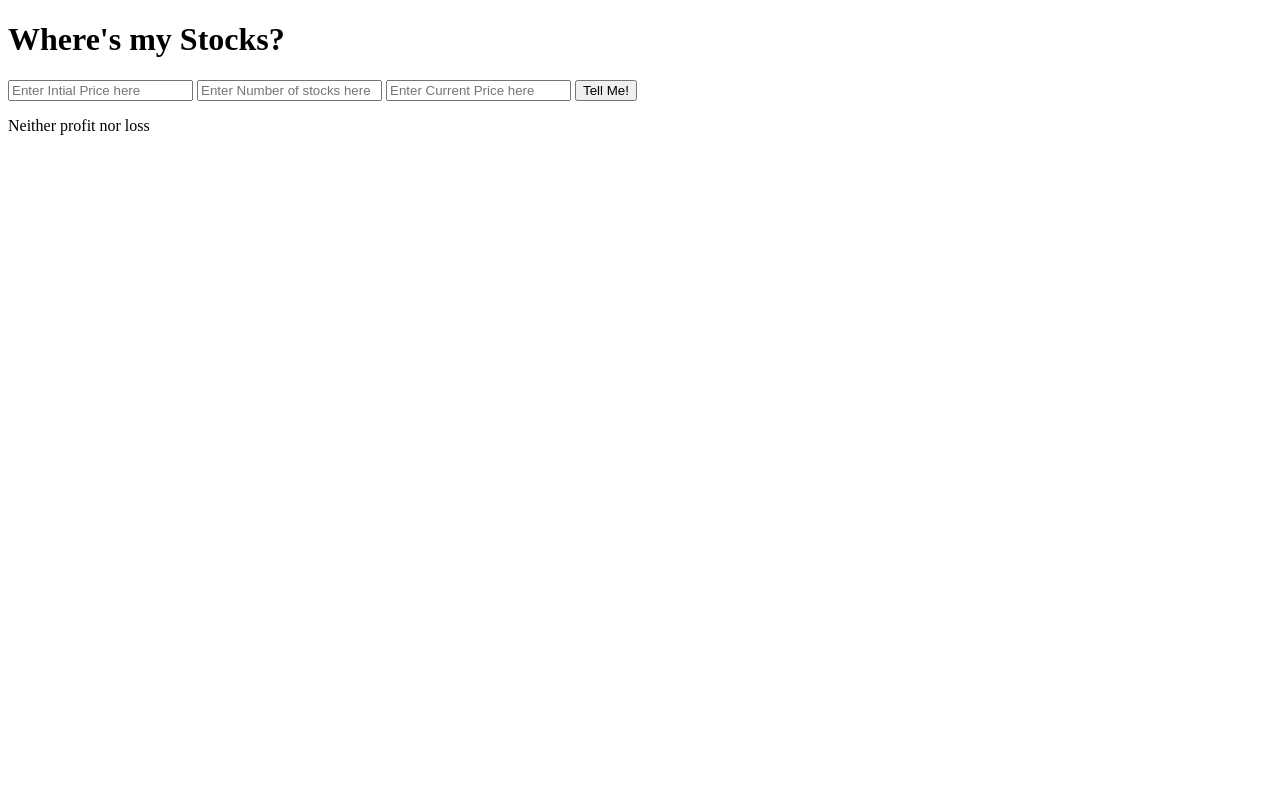
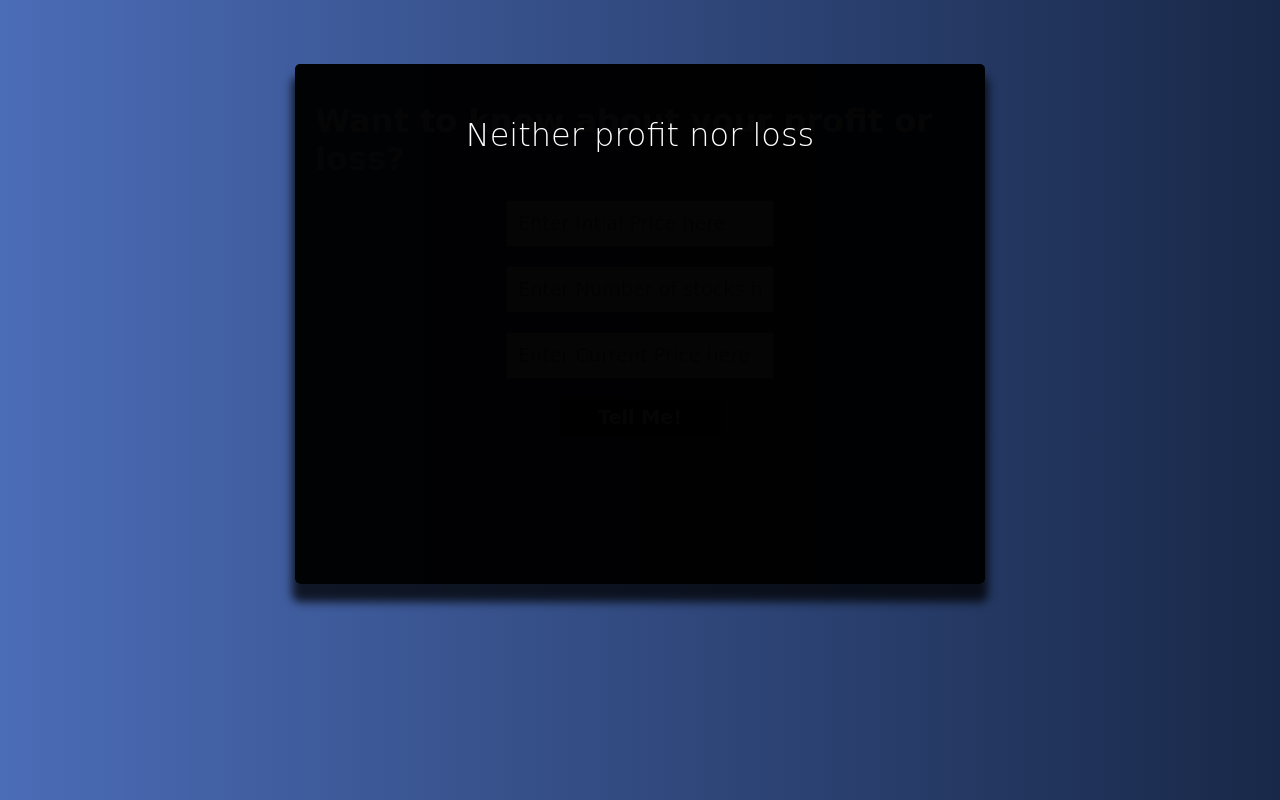
Before and after one commit to VidhiAgg/stocks, a plain HTML site: page index.html in a window 1280 px wide. Both pictures are taken after a click on the button "Tell Me!". Drawn offline with Linux system fonts and the light colour scheme.

Commit message:
Feat : final push.

```diff
--- a/app.js
+++ b/app.js
@@ -2,26 +2,28 @@ var intialPrice = document.querySelector("#intialPrice");
 var stockNumber = document.querySelector("#stock-number");
 var currentPrice = document.querySelector("#current-price");
 var submitButton = document.querySelector("#submit-btn");
+var outputPopupBox = document.querySelector(".output-container")
 var output = document.querySelector("#output");
+outputPopupBox.style.display = "none";
 output.style.display = "none";
 submitButton.addEventListener("click", getResult);
 function getResult()
 {
-    var     intial =(intialPrice.value);
+    var intial =(intialPrice.value);
     var quantity = (stockNumber.value);
     var currentAmount = (currentPrice.value);
     if( currentAmount > intial )
     {
         var profit =(currentAmount-intial)*quantity;
         var profitPercentage = (profit/intial)*100;
-        var message = `You have a profit of ${profitPercentage}% and that is  ${profit}`;
+        var message = `You have a 📈 profit of ${profitPercentage}% and that is ${profit}. 🤑`;
         showOutput(message,"Profit");
     }
     else if( currentAmount < intial )
     {
         var loss =(intial-currentAmount)*quantity;
         var lossPercentage = (loss/intial)*100;
-        var message = `You have a loss of ${lossPercentage}% and that is  ${loss}`;
+        var message = `You have a 📉 loss of ${lossPercentage}% and that is ${loss} 🙁`;
         showOutput(message,"Loss");
 
     }
@@ -35,18 +37,23 @@ function showOutput(message,status )
 switch(status)
 {
     case "Profit" :
+    outputPopupBox.style.display = "block"
     output.style.display="block";
-    //output.style.color ="green";
+    outputPopupBox.style.background = "rgba(6, 214, 86, 0.979)"
      output.innerText = message;
         break;
      case "Loss" :
+     outputPopupBox.style.display = "block"
     output.style.display="block";
-    //output.style.color ="red";
+    outputPopupBox.style.background = "rgba(255, 15, 15, 0.979)"
+
      output.innerText = message;
      break;
 
      case "neutral" :
+     outputPopupBox.style.display = "block"
     output.style.display="block";
+    outputPopupBox.style.background = "rgba(0, 0, 0, 0.979)"
      output.innerText = message;
 }
 }
--- a/index.html
+++ b/index.html
@@ -8,15 +8,19 @@
     <link rel="stylesheet" href="style.css">
 </head>
 <body>
+
+    <h1>Want to know about your profit or loss?</h1>
+    <div class="output-container">
+        <p id="output"></p>
+    </div>
     <div class="stock-details-class" >
-        <h1>Where's my Stocks?</h1>
-        <input type="text" id="intialPrice" placeholder="Enter Intial Price here"/>
-        <input type="text" id="stock-number" placeholder="Enter Number of stocks here"/>
-        <input type="text" id="current-price" placeholder="Enter Current Price here"/>
+
+        <input type="text" id="intialPrice" placeholder="Enter Intial Price here"/><br/>
+        <input type="text" id="stock-number" placeholder="Enter Number of stocks here"/><br/>
+        <input type="text" id="current-price" placeholder="Enter Current Price here"/><br/>
         <button id="submit-btn">Tell Me!</button>
     </div>
-    <div class="output-class"></div>
-    <p id="output"></p>
+
 </body>
 <script src="app.js"></script>
 </html>
--- a/style.css
+++ b/style.css
@@ -0,0 +1,70 @@
+:root{
+    --primary-bg-color: linear-gradient(90deg, #4b6cb7 0%, #182848 100%);
+    --font-family: 'Sue Ellen Francisco', cursive;
+    --font-color : white;
+    --font-weight : 900;
+    --font-size : 2rem;
+    --max-width: 650px;
+}
+body{
+    background: var(--primary-bg-color);
+    font-family: var(--font-family);
+    color: var(--font-color);
+    font-weight: var(--font-weight);
+    margin: auto;
+    max-width: var(--max-width);
+    margin-top: 8%;
+}
+input, button{
+    display: block;
+    padding: 10px 10px;
+    line-height: 1rem;
+    font-size: 1.2em;
+    align-self: center;
+    outline: none;
+    margin: auto;
+    font-family: var(--font-family);
+
+}
+input:focus{
+    border: 0;
+    border-bottom: 2px solid #081630;
+    transition: 0.4s;
+}
+#submit-btn{
+    background: #010711;
+    color: white;
+    font-weight: var(--font-weight);
+    width: 25%;
+
+}
+#submit-btn:hover{
+    box-shadow: 0px 0px 8px 2px rgba(255, 255, 255, 0.904);
+
+}
+.output-container{
+    position: fixed;
+    right: 3rem;
+    left: 3rem;
+    max-width: var(--max-width);
+    height:  60%;
+    top: 4rem;
+    margin: auto;
+    border-radius: 5px;
+    box-shadow: 0 15px 10px 3px rgba(0, 0, 0, 0.76);
+    padding: 20px;
+    text-align: center;
+    font-size: 2rem;
+    font-weight: 300;
+}
+
+.parentDisable{
+    display: none;
+    position: fixed;
+    top: 0;
+    left: 0;
+    background: #000;
+    opacity: 0.8;
+    z-index: 998;
+    height: 100%;
+    width: 100%;}
```
